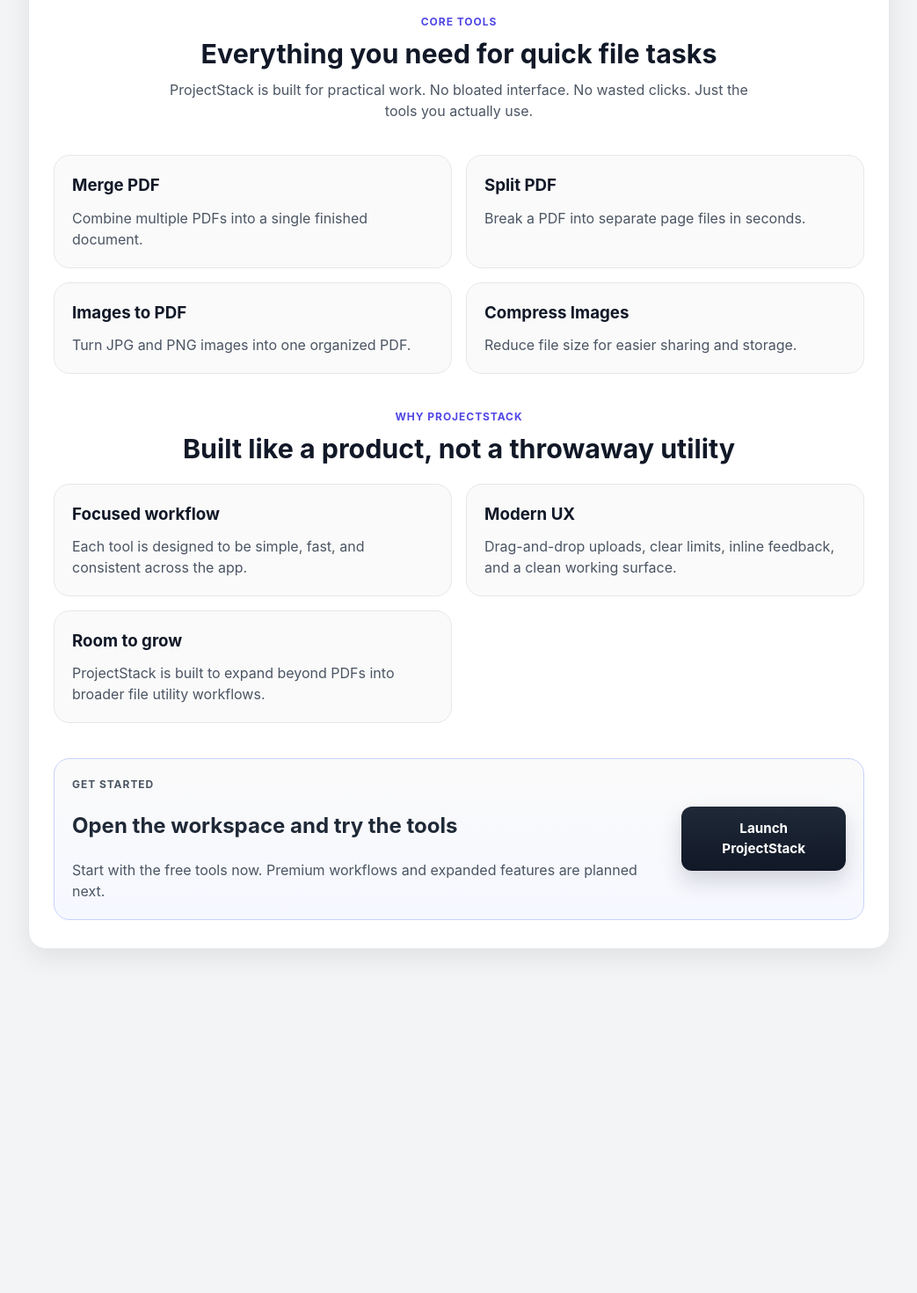
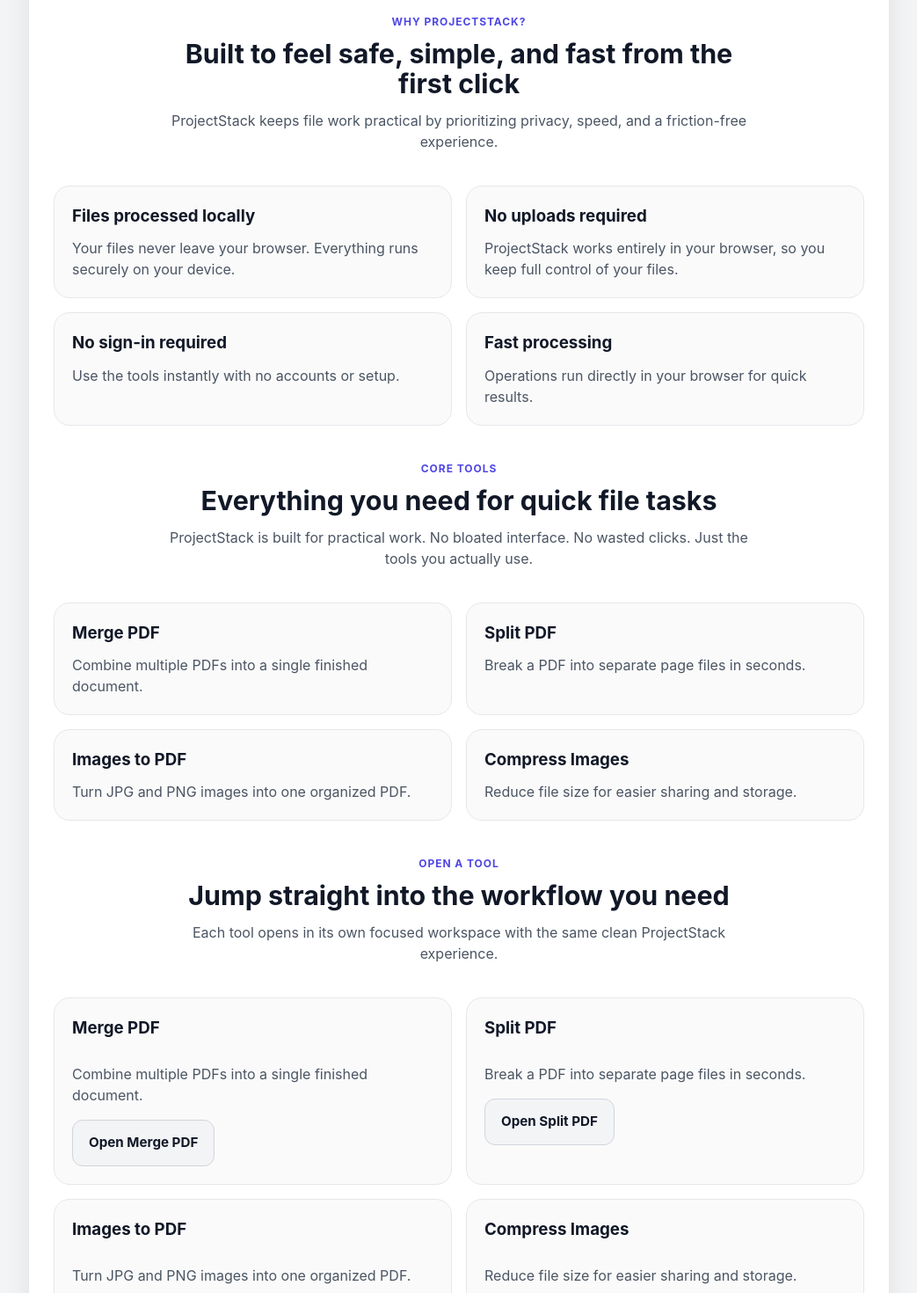
Before and after one commit to Zer0Flaw/pdf-tools, a React (Vite) app: page / in a window 1280 px wide. Shown: the part 740-2210 px from the top of the page at 88% size, without its empty margins (118-1161 px from the left). Before the commit the page ends 1851 px from the top, so only its background shows below. Built offline with nearby package versions, Linux system fonts and the light colour scheme.

Commit message:
Add routed tool pages and landing page tool previews

```diff
--- a/src/App.jsx
+++ b/src/App.jsx
@@ -15,29 +15,61 @@ const VALID_TOOLS = ["merge", "split", "compress", "images"];
 const HOME_TITLE = "ProjectStack | Simple File Tools";
 const HOME_DESCRIPTION =
   "Merge PDFs, split files, convert images to PDF, and compress images in one clean workspace.";
+const TOOL_ROUTES = {
+  merge: "/merge-pdf",
+  split: "/split-pdf",
+  images: "/images-to-pdf",
+  compress: "/compress-images",
+};
 
 const TOOL_METADATA = {
   merge: {
-    title: "ProjectStack | Merge PDF",
+    title: "ProjectStack | Merge PDF Online",
     description:
       "Merge multiple PDFs into one clean document in a browser-based workspace.",
+    heading: "Merge PDF files online",
+    intro:
+      "Combine multiple PDF files into one organized document in a clean browser-based workspace.",
   },
   split: {
-    title: "ProjectStack | Split PDF",
+    title: "ProjectStack | Split PDF Online",
     description:
       "Split a PDF into separate page files in a clean browser-based workspace.",
+    heading: "Split PDF pages online",
+    intro:
+      "Break a PDF into separate page files quickly while keeping the workflow simple and predictable.",
   },
   compress: {
-    title: "ProjectStack | Compress Images",
+    title: "ProjectStack | Compress Images Online",
     description:
       "Compress JPG, PNG, and WEBP images locally in your browser for easier sharing.",
+    heading: "Compress images online",
+    intro:
+      "Reduce image file size for easier sharing and storage with simple browser-based compression.",
   },
   images: {
-    title: "ProjectStack | Images to PDF",
+    title: "ProjectStack | Images to PDF Online",
     description:
       "Convert JPG and PNG images into a single PDF in one clean browser-based workspace.",
+    heading: "Convert images to PDF online",
+    intro:
+      "Turn JPG and PNG images into a single PDF in one clean workspace designed for practical file tasks.",
   },
 };
+
+function getToolFromPath(pathname) {
+  return (
+    Object.entries(TOOL_ROUTES).find(([, route]) => route === pathname)?.[0] ||
+    null
+  );
+}
+
+function updateBrowserPath(pathname) {
+  if (typeof window === "undefined") return;
+  if (window.location.pathname === pathname) return;
+
+  window.history.pushState({}, "", pathname);
+}
 
 function readStoredValue(key, validValues, fallbackValue) {
   if (typeof window === "undefined") return fallbackValue;
@@ -62,12 +94,41 @@ function updateMetaTag(attributeName, attributeValue, content) {
 }
 
 export default function App() {
-  const [activeView, setActiveView] = useState(() =>
-    readStoredValue(APP_VIEW_KEY, VALID_VIEWS, "home"),
-  );
-  const [activeTool, setActiveTool] = useState(() =>
-    readStoredValue(APP_TOOL_KEY, VALID_TOOLS, "merge"),
-  );
+  const [activeTool, setActiveTool] = useState(() => {
+    if (typeof window !== "undefined") {
+      const toolFromPath = getToolFromPath(window.location.pathname);
+      if (toolFromPath) return toolFromPath;
+    }
+
+    return readStoredValue(APP_TOOL_KEY, VALID_TOOLS, "merge");
+  });
+  const [activeView, setActiveView] = useState(() => {
+    if (typeof window !== "undefined") {
+      const toolFromPath = getToolFromPath(window.location.pathname);
+      if (toolFromPath) return "workspace";
+    }
+
+    return readStoredValue(APP_VIEW_KEY, VALID_VIEWS, "home");
+  });
+
+  useEffect(() => {
+    if (typeof window === "undefined") return;
+
+    const handlePopState = () => {
+      const toolFromPath = getToolFromPath(window.location.pathname);
+
+      if (toolFromPath) {
+        setActiveTool(toolFromPath);
+        setActiveView("workspace");
+        return;
+      }
+
+      setActiveView("home");
+    };
+
+    window.addEventListener("popstate", handlePopState);
+    return () => window.removeEventListener("popstate", handlePopState);
+  }, []);
 
   useEffect(() => {
     try {
@@ -84,6 +145,14 @@ export default function App() {
       // Ignore storage failures and keep the app usable.
     }
   }, [activeTool]);
+
+  useEffect(() => {
+    if (activeView === "workspace") {
+      updateBrowserPath(TOOL_ROUTES[activeTool]);
+    } else {
+      updateBrowserPath("/");
+    }
+  }, [activeTool, activeView]);
 
   useEffect(() => {
     const metadata =
@@ -107,6 +176,11 @@ export default function App() {
     });
   }, [activeTool, activeView]);
 
+  function openWorkspace(tool = activeTool) {
+    setActiveTool(tool);
+    setActiveView("workspace");
+  }
+
   function renderActiveTool() {
     switch (activeTool) {
       case "split":
@@ -125,11 +199,16 @@ export default function App() {
     return (
       <div className="app-shell">
         <div className="app-card app-card-home">
-          <LandingPage onStart={() => setActiveView("workspace")} />
+          <LandingPage
+            onStart={() => openWorkspace("merge")}
+            onOpenTool={openWorkspace}
+          />
         </div>
       </div>
     );
   }
+
+  const activeToolMetadata = TOOL_METADATA[activeTool];
 
   return (
     <div className="app-shell">
@@ -140,7 +219,7 @@ export default function App() {
             className="back-home-btn"
             onClick={() => setActiveView("home")}
           >
-            ← Back to Home
+            Back to Home
           </button>
 
           <div className="brand-lockup">
@@ -154,7 +233,12 @@ export default function App() {
           </div>
         </div>
 
-        <ToolNav activeTool={activeTool} onChange={setActiveTool} />
+        <div className="route-intro">
+          <h1>{activeToolMetadata.heading}</h1>
+          <p>{activeToolMetadata.intro}</p>
+        </div>
+
+        <ToolNav activeTool={activeTool} onChange={openWorkspace} />
         {renderActiveTool()}
       </div>
     </div>
--- a/src/components/LandingPage.jsx
+++ b/src/components/LandingPage.jsx
@@ -1,6 +1,33 @@
 import React from "react";
 
-export default function LandingPage({ onStart }) {
+const TOOL_PREVIEWS = [
+  {
+    id: "merge",
+    title: "Merge PDF",
+    description: "Combine multiple PDFs into a single finished document.",
+    cta: "Open Merge PDF",
+  },
+  {
+    id: "split",
+    title: "Split PDF",
+    description: "Break a PDF into separate page files in seconds.",
+    cta: "Open Split PDF",
+  },
+  {
+    id: "images",
+    title: "Images to PDF",
+    description: "Turn JPG and PNG images into one organized PDF.",
+    cta: "Open Images to PDF",
+  },
+  {
+    id: "compress",
+    title: "Compress Images",
+    description: "Reduce file size for easier sharing and storage.",
+    cta: "Open Compress Images",
+  },
+];
+
+export default function LandingPage({ onStart, onOpenTool }) {
   return (
     <div className="landing-page">
       <section className="hero-section">
@@ -45,6 +72,47 @@ export default function LandingPage({ onStart }) {
         </div>
       </section>
 
+      <section className="landing-section">
+        <div className="section-heading">
+          <p className="section-eyebrow">Why ProjectStack?</p>
+          <h2>Built to feel safe, simple, and fast from the first click</h2>
+          <p>
+            ProjectStack keeps file work practical by prioritizing privacy,
+            speed, and a friction-free experience.
+          </p>
+        </div>
+
+        <div className="benefit-grid">
+          <div className="benefit-card">
+            <h3>Files processed locally</h3>
+            <p>
+              Your files never leave your browser. Everything runs securely on
+              your device.
+            </p>
+          </div>
+
+          <div className="benefit-card">
+            <h3>No uploads required</h3>
+            <p>
+              ProjectStack works entirely in your browser, so you keep full
+              control of your files.
+            </p>
+          </div>
+
+          <div className="benefit-card">
+            <h3>No sign-in required</h3>
+            <p>Use the tools instantly with no accounts or setup.</p>
+          </div>
+
+          <div className="benefit-card">
+            <h3>Fast processing</h3>
+            <p>
+              Operations run directly in your browser for quick results.
+            </p>
+          </div>
+        </div>
+      </section>
+
       <section id="features" className="landing-section">
         <div className="section-heading">
           <p className="section-eyebrow">Core tools</p>
@@ -80,7 +148,34 @@ export default function LandingPage({ onStart }) {
 
       <section className="landing-section">
         <div className="section-heading">
-          <p className="section-eyebrow">Why ProjectStack</p>
+          <p className="section-eyebrow">Open a tool</p>
+          <h2>Jump straight into the workflow you need</h2>
+          <p>
+            Each tool opens in its own focused workspace with the same clean
+            ProjectStack experience.
+          </p>
+        </div>
+
+        <div className="tool-preview-grid">
+          {TOOL_PREVIEWS.map((tool) => (
+            <div key={tool.id} className="tool-preview-card">
+              <h3>{tool.title}</h3>
+              <p>{tool.description}</p>
+              <button
+                type="button"
+                className="hero-secondary-btn tool-preview-btn"
+                onClick={() => onOpenTool?.(tool.id)}
+              >
+                {tool.cta}
+              </button>
+            </div>
+          ))}
+        </div>
+      </section>
+
+      <section className="landing-section">
+        <div className="section-heading">
+          <p className="section-eyebrow">Product design</p>
           <h2>Built like a product, not a throwaway utility</h2>
         </div>
 
--- a/src/index.css
+++ b/src/index.css
@@ -561,6 +561,32 @@ h1 {
   color: #111827;
 }
 
+.tool-header h2 {
+  margin: 0;
+  font-size: 1.85rem;
+  line-height: 1.1;
+  color: #111827;
+}
+
+.route-intro {
+  margin-bottom: 1.5rem;
+}
+
+.route-intro h1 {
+  margin: 0;
+  font-size: 2.15rem;
+  line-height: 1.05;
+  letter-spacing: -0.03em;
+  color: #111827;
+}
+
+.route-intro p {
+  margin: 0.75rem 0 0;
+  max-width: 680px;
+  color: #4b5563;
+  font-size: 1rem;
+}
+
 .tool-sub {
   color: #6b7280;
   margin-top: 0.25rem;
@@ -918,8 +944,15 @@ h1 {
   gap: 16px;
 }
 
+.tool-preview-grid {
+  display: grid;
+  grid-template-columns: repeat(2, minmax(0, 1fr));
+  gap: 16px;
+}
+
 .feature-card,
 .benefit-card,
+.tool-preview-card,
 .landing-cta-card {
   border: 1px solid #e5e7eb;
   background: #fafafa;
@@ -928,16 +961,28 @@ h1 {
 }
 
 .feature-card h3,
-.benefit-card h3 {
+.benefit-card h3,
+.tool-preview-card h3 {
   margin: 0 0 10px;
   color: #111827;
 }
 
 .feature-card p,
 .benefit-card p,
+.tool-preview-card p,
 .landing-cta-card p {
   margin: 0;
   color: #4b5563;
+}
+
+.tool-preview-card {
+  display: flex;
+  flex-direction: column;
+  gap: 16px;
+}
+
+.tool-preview-btn {
+  align-self: flex-start;
 }
 
 .landing-cta {
@@ -977,6 +1022,14 @@ h1 {
     font-size: 1.55rem;
   }
 
+  .tool-header h2 {
+    font-size: 1.55rem;
+  }
+
+  .route-intro h1 {
+    font-size: 1.9rem;
+  }
+
   .hero-section {
     padding: 28px 6px 22px;
   }
@@ -1003,7 +1056,8 @@ h1 {
   }
 
   .feature-grid,
-  .benefit-grid {
+  .benefit-grid,
+  .tool-preview-grid {
     grid-template-columns: 1fr;
   }
 
--- a/src/tools/CompressTool.jsx
+++ b/src/tools/CompressTool.jsx
@@ -370,7 +370,7 @@ export default function CompressTool() {
     <>
       <div className="tool-header">
         <div>
-          <h1>Compress Images</h1>
+          <h2>Compress Images</h2>
           <p className="tool-sub">
             Reduce image file size while maintaining usable quality.
           </p>
--- a/src/tools/ImagesToPdfTool.jsx
+++ b/src/tools/ImagesToPdfTool.jsx
@@ -345,7 +345,7 @@ export default function ImagesToPdfTool() {
     <>
       <div className="tool-header">
         <div>
-          <h1>Images to PDF</h1>
+          <h2>Images to PDF</h2>
           <p className="tool-sub">
             Convert JPG and PNG images into a single PDF document.
           </p>
--- a/src/tools/MergeTool.jsx
+++ b/src/tools/MergeTool.jsx
@@ -341,7 +341,7 @@ export default function MergeTool() {
     <>
       <div className="tool-header">
         <div>
-          <h1>Merge PDF</h1>
+          <h2>Merge PDF</h2>
           <p className="tool-sub">
             Combine multiple PDFs into a single document.
           </p>
--- a/src/tools/SplitTool.jsx
+++ b/src/tools/SplitTool.jsx
@@ -108,7 +108,7 @@ export default function SplitTool() {
     <>
       <div className="tool-header">
         <div>
-          <h1>Split PDF</h1>
+          <h2>Split PDF</h2>
           <p className="tool-sub">Extract each page into separate PDF files.</p>
         </div>
 
```
